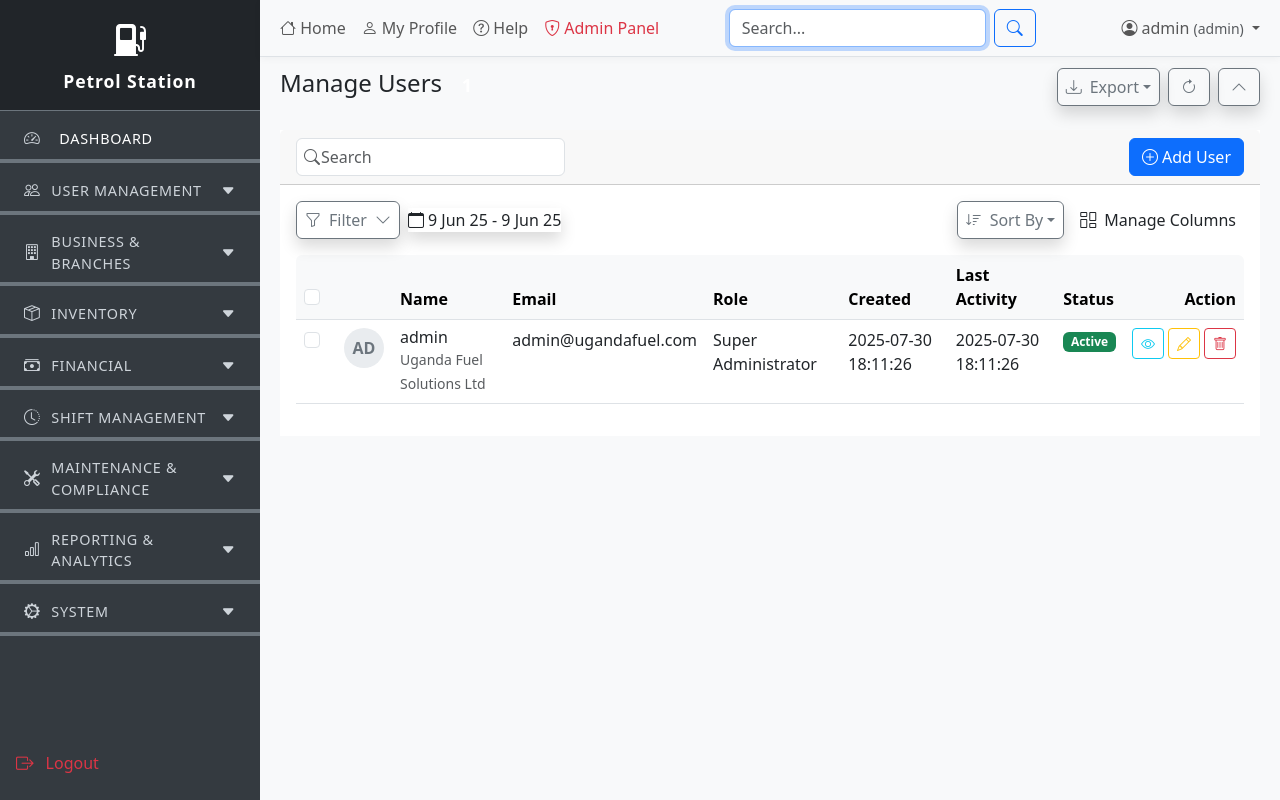
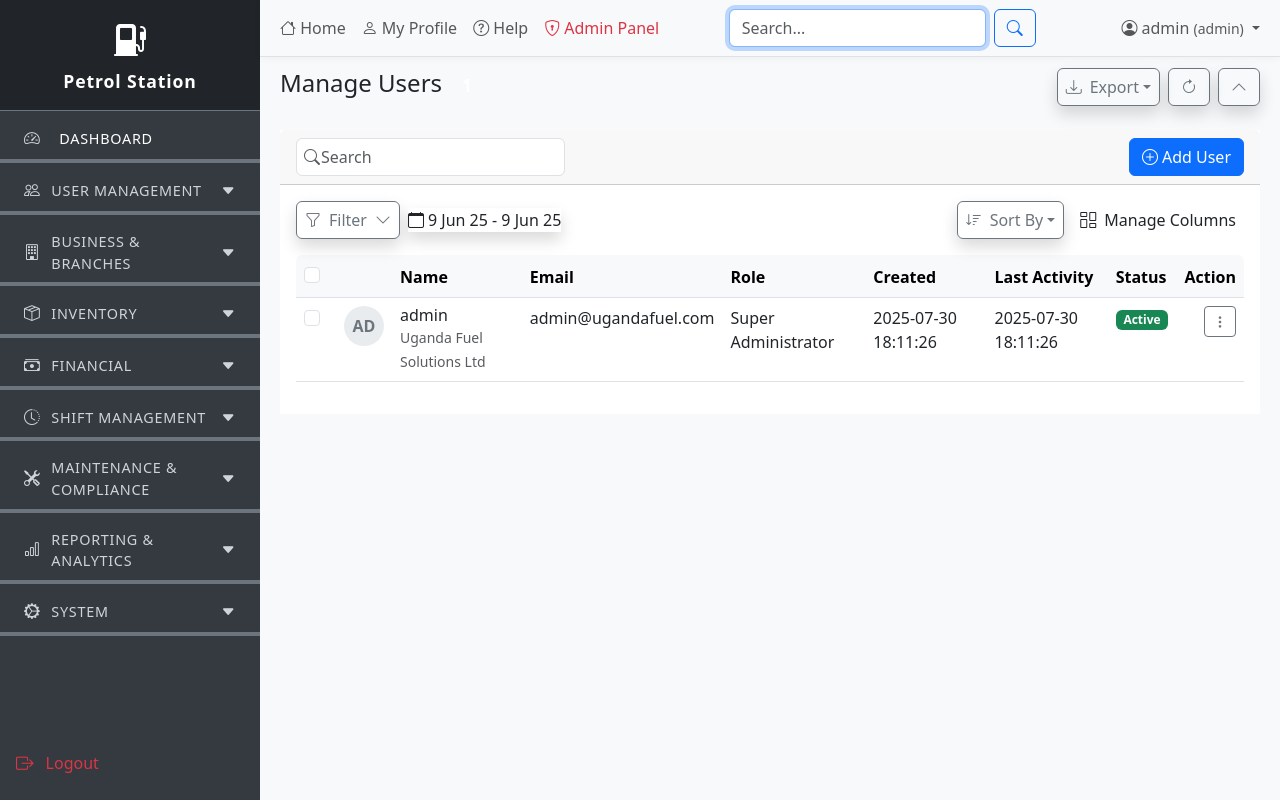
Before and after one commit to AtwongereVianney/fuelstation, a PHP site: page /public/manage_users.php in a window 1280 px wide. Run offline with PHP 8.4, Linux system fonts and the light colour scheme; a user stored in the database is signed in; data comes from the database, SQL or seed files in the repository; data that the repository does not hold is empty.

Commit message:
edit actions

```diff
--- a/public/manage_users.php
+++ b/public/manage_users.php
@@ -438,10 +438,28 @@ $total_users = count($users);
                                                 <?php endif; ?>
                                             </td>
                                             <td class="text-end">
-                                                <div class="action-buttons">
-                                                    <button class="btn btn-sm btn-outline-info" data-bs-toggle="modal" data-bs-target="#viewUserModal<?php echo $user['id']; ?>" title="View"><i class="bi bi-eye"></i></button>
-                                                    <button class="btn btn-sm btn-outline-warning" data-bs-toggle="modal" data-bs-target="#editUserModal<?php echo $user['id']; ?>" title="Edit"><i class="bi bi-pencil"></i></button>
-                                                    <button class="btn btn-sm btn-outline-danger" data-bs-toggle="modal" data-bs-target="#deleteUserModal<?php echo $user['id']; ?>" title="Delete"><i class="bi bi-trash"></i></button>
+                                                <div class="dropdown">
+                                                    <button class="btn btn-sm btn-outline-secondary" type="button" data-bs-toggle="dropdown" aria-expanded="false">
+                                                        <i class="bi bi-three-dots-vertical"></i>
+                                                    </button>
+                                                    <ul class="dropdown-menu dropdown-menu-end">
+                                                        <li>
+                                                            <a class="dropdown-item" href="#" data-bs-toggle="modal" data-bs-target="#viewUserModal<?php echo $user['id']; ?>">
+                                                                <i class="bi bi-eye me-2"></i>View
+                                                            </a>
+                                                        </li>
+                                                        <li>
+                                                            <a class="dropdown-item" href="#" data-bs-toggle="modal" data-bs-target="#editUserModal<?php echo $user['id']; ?>">
+                                                                <i class="bi bi-pencil me-2"></i>Edit
+                                                            </a>
+                                                        </li>
+                                                        <li><hr class="dropdown-divider"></li>
+                                                        <li>
+                                                            <a class="dropdown-item text-danger" href="#" data-bs-toggle="modal" data-bs-target="#deleteUserModal<?php echo $user['id']; ?>">
+                                                                <i class="bi bi-trash me-2"></i>Delete
+                                                            </a>
+                                                        </li>
+                                                    </ul>
                                                 </div>
                                             </td>
                                         </tr>
```
